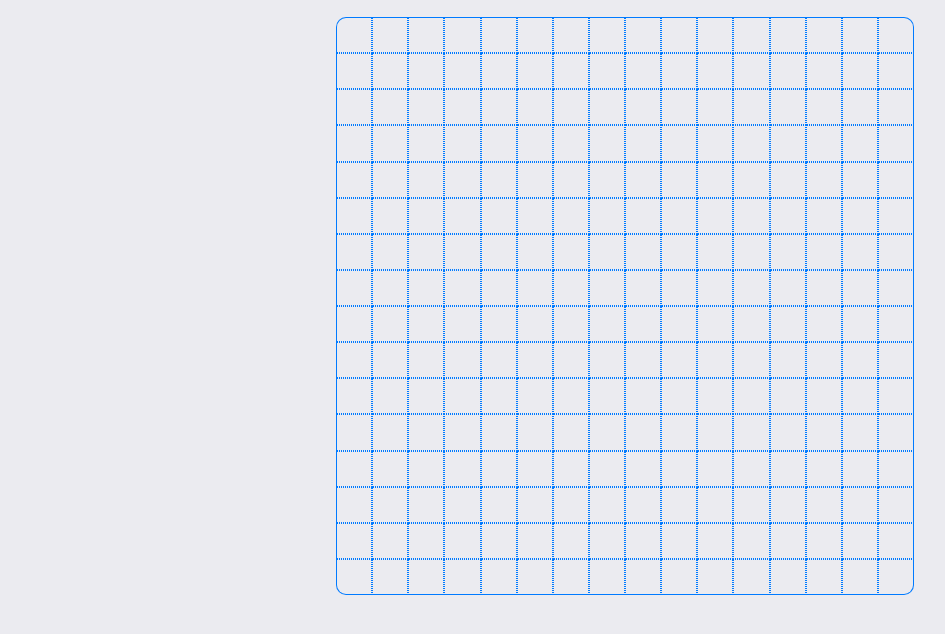
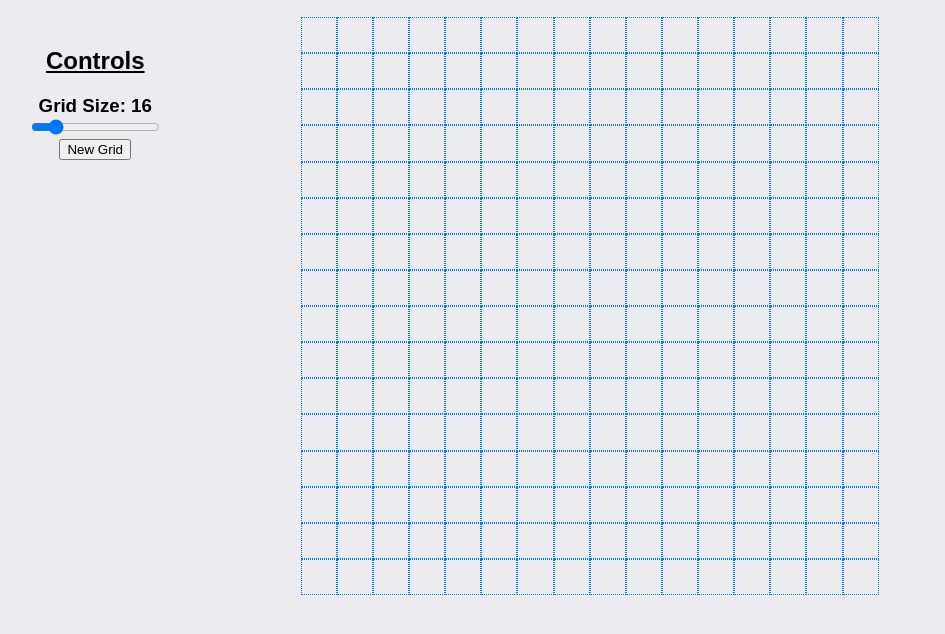
Before and after one commit to miryarik/etch-a-sketch, a plain HTML site: page index.html in a window 1280 px wide. Shown: the part 70-704 px from the top of the page, without its empty margins (15-960 px from the left). Drawn offline with Linux system fonts and the light colour scheme.

Commit message:
Added options to change grid size

```diff
--- a/grid-styles.css
+++ b/grid-styles.css
@@ -2,7 +2,7 @@
     border: 1px dotted #007aff;
 }
 
-.row-0 .grid-item {
+/* .row-0 .grid-item {
     border-top: 1px solid #007aff;
 }
 
@@ -33,4 +33,4 @@
 
 .row-15 .col-15 {
     border-bottom-right-radius: 10px;
-}
+} */
--- a/index.html
+++ b/index.html
@@ -9,9 +9,30 @@
     <link rel="stylesheet" href="./grid-styles.css">
 </head>
 <body>
+
     <h1>
         Etch-a-Sketch
     </h1>
-    <div class="grid-container"></div>
+
+    <div class="main">
+        <div class="controls-left">
+
+            <h2><u>Controls</u></h2>
+
+            <div class="grid-size-ctrls">
+
+                <h3 class="grid-size-label"></h3>
+                <input id="grid-size-slider" type="range" min="1" max="100" value="16">
+                <br>
+                <button id="new-grid-btn">New Grid</button>
+
+            </div>
+
+        </div>
+
+        <div class="grid-container">
+            <!-- grid will go here -->
+        </div>
+    </div>
 </body>
 </html>
--- a/script.js
+++ b/script.js
@@ -1,23 +1,32 @@
 gridContainer = document.querySelector(".grid-container");
 
 
-// make 16 row
+function createGrid(size) {
+    // function to create grid of given size
+    // make size number of rows
     // add row number and flex-row class to each row
     // append each row to the grid container
-for (let i = 0; i < 16; i++) {
-    let divRow = createDivRow();
+
+    let tempDiv = document.createElement("div");
+
+    for (let i = 0; i < size; i++) {
+        let divRow = createDivRow(size);
         divRow.classList.add(`row-${i}`);
         divRow.classList.add("flex-row");
-    gridContainer.appendChild(divRow);
+        tempDiv.appendChild(divRow);
     }
 
+    gridContainer.innerHTML = tempDiv.innerHTML;
+    addListenerToGrid();
+}
+
+function createDivRow(size) {
     // function to make a div as a row with 16 inner divs
     // each of the inner divs has a column number and a grid-item class
-function createDivRow() {
 
     let rowDiv = document.createElement("div");
 
-    for (let i = 0; i < 16; i++) {
+    for (let i = 0; i < size; i++) {
         let div = document.createElement("div");
         div.classList.add(`col-${i}`);
         div.classList.add("grid-item");
@@ -27,8 +36,9 @@ function createDivRow() {
     return rowDiv;
 }
 
+function getrandomColor() {
     // function to generate a random color
-function getrandomColor() {
+
     // generate a random value for each color channel
     // and convert it to hexadecimal
     let red = Math.round(Math.random() * 256).toString(16);
@@ -39,12 +49,43 @@ function getrandomColor() {
     return `#${red}${green}${blue}`;
 }
 
+function addListenerToGrid() {
     // get all grid-items (boxes in grid)
     const gridItems = document.querySelectorAll(".grid-item");
 
-// each boc changes color when mouse enters it
+    // each box changes color when mouse enters it
     gridItems.forEach(box => {
         box.addEventListener("mouseenter", () => {
             box.style.backgroundColor = getrandomColor();
         });
     });
+}
+
+
+// create default grid
+createGrid(16);
+
+// get the slider for grid size
+const sizeSlider = document.querySelector("#grid-size-slider");
+// get the header on it used as label
+const sliderLabel = document.querySelector(".grid-size-label");
+
+// set default size as 16
+// show this on label as well
+sizeSlider.value = 16;
+sliderLabel.innerText = "Grid Size: 16";
+
+// whenever the slider moves
+sizeSlider.addEventListener("input", (event) => {
+    sizeSlider.value = event.target.value
+    sliderLabel.innerText = `Grid Size: ${sizeSlider.value}`;
+});
+
+
+// get the button for making new grid as per size
+const newGridBtn = document.querySelector("#new-grid-btn");
+
+// button click makes a new grid with given size
+newGridBtn.addEventListener("click", () => {
+    createGrid(sizeSlider.value);
+} )
--- a/styles.css
+++ b/styles.css
@@ -3,26 +3,41 @@ body {
     background-color: #ebebf0;
 }
 
+h1, h2, h3, h4, h5, h6 {
+    font-family: sans-serif;
+}
+
 h1 {
-    font-family: sans-serif;
     color: #1c1c1e;
     margin: auto;
     margin-top: 30px;
 }
 
+h3 {
+    margin-bottom: 0;
+}
+
+.controls-left {
+    margin-top: 30px;
+}
+
 .grid-container {
-    margin: 20px auto;
+    margin: 20px;
     max-width: 75%;
+    flex: 1;
 }
 
 .flex-row {
     margin: auto 5%;
     display: flex;
-    justify-content: center;
 }
 
 .grid-item {
     padding: 2%;
     flex: 1 1 1;
-    border
 }
+
+.main {
+    display: flex;
+    justify-content: space-around;
+}
```
Lines whose indentation alone changed are shown as unchanged.
